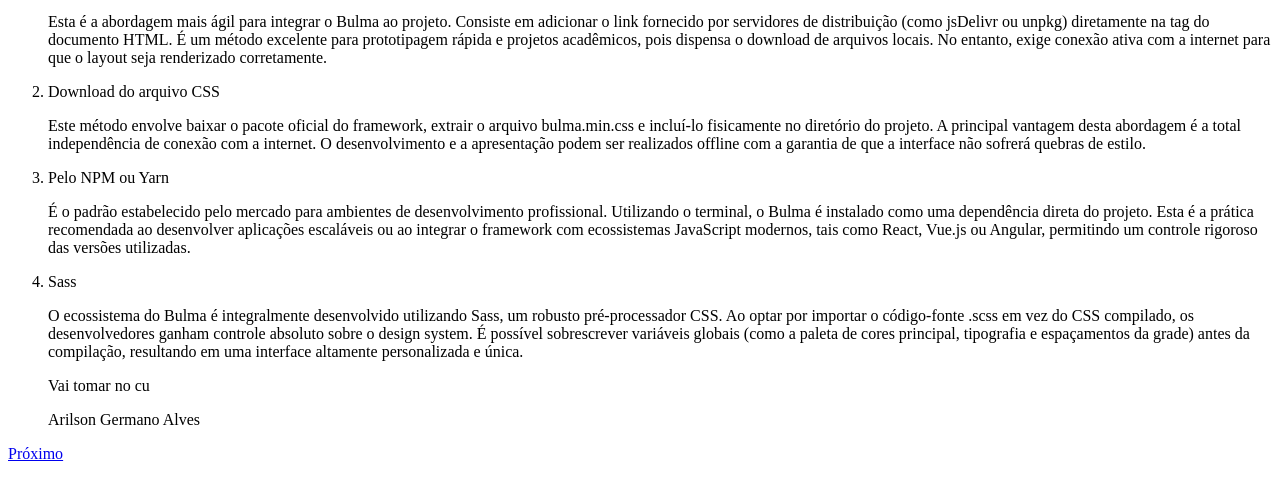
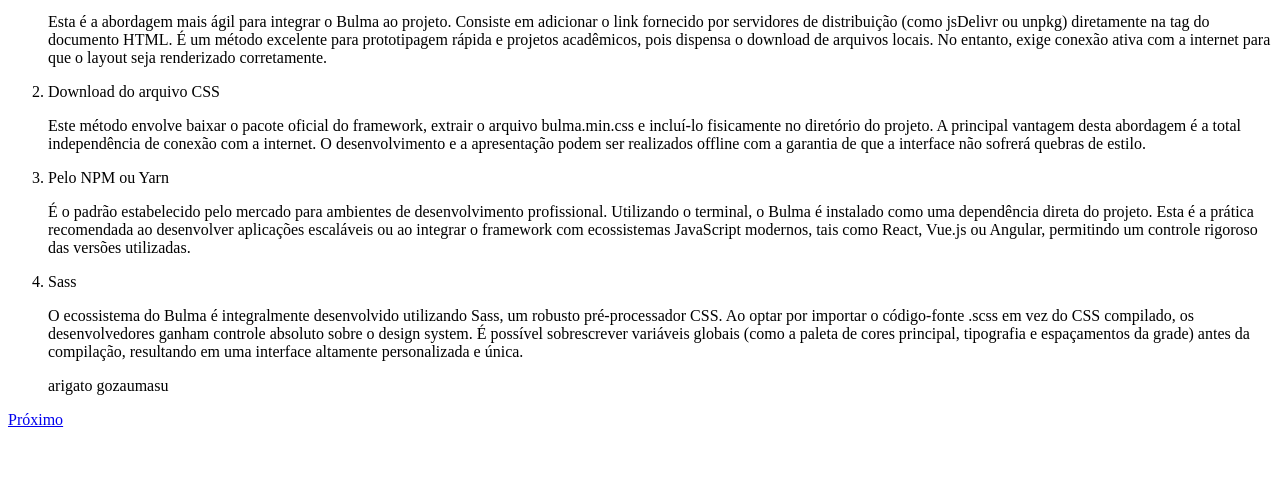
Before and after one commit to Chob-dev/Bulma, a plain HTML site: page 1.html in a window 1280 px wide. Shown: the part 101-598 px from the top of the page. Drawn offline with Linux system fonts and the light colour scheme.

Commit message:
Update 1.html

```diff
--- a/1.html
+++ b/1.html
@@ -16,8 +16,7 @@
         <p>É o padrão estabelecido pelo mercado para ambientes de desenvolvimento profissional. Utilizando o terminal, o Bulma é instalado como uma dependência direta do projeto. Esta é a prática recomendada ao desenvolver aplicações escaláveis ou ao integrar o framework com ecossistemas JavaScript modernos, tais como React, Vue.js ou Angular, permitindo um controle rigoroso das versões utilizadas.</p>
         <li>Sass</li>
         <p>O ecossistema do Bulma é integralmente desenvolvido utilizando Sass, um robusto pré-processador CSS. Ao optar por importar o código-fonte .scss em vez do CSS compilado, os desenvolvedores ganham controle absoluto sobre o design system. É possível sobrescrever variáveis globais (como a paleta de cores principal, tipografia e espaçamentos da grade) antes da compilação, resultando em uma interface altamente personalizada e única.</p>
-        <p>Vai tomar no cu</p>
-        <p>Arilson Germano Alves</p>
+        <p>arigato gozaumasu</p>
     </ol>
     <a href="2.html">Próximo</a>
 </body>
```
